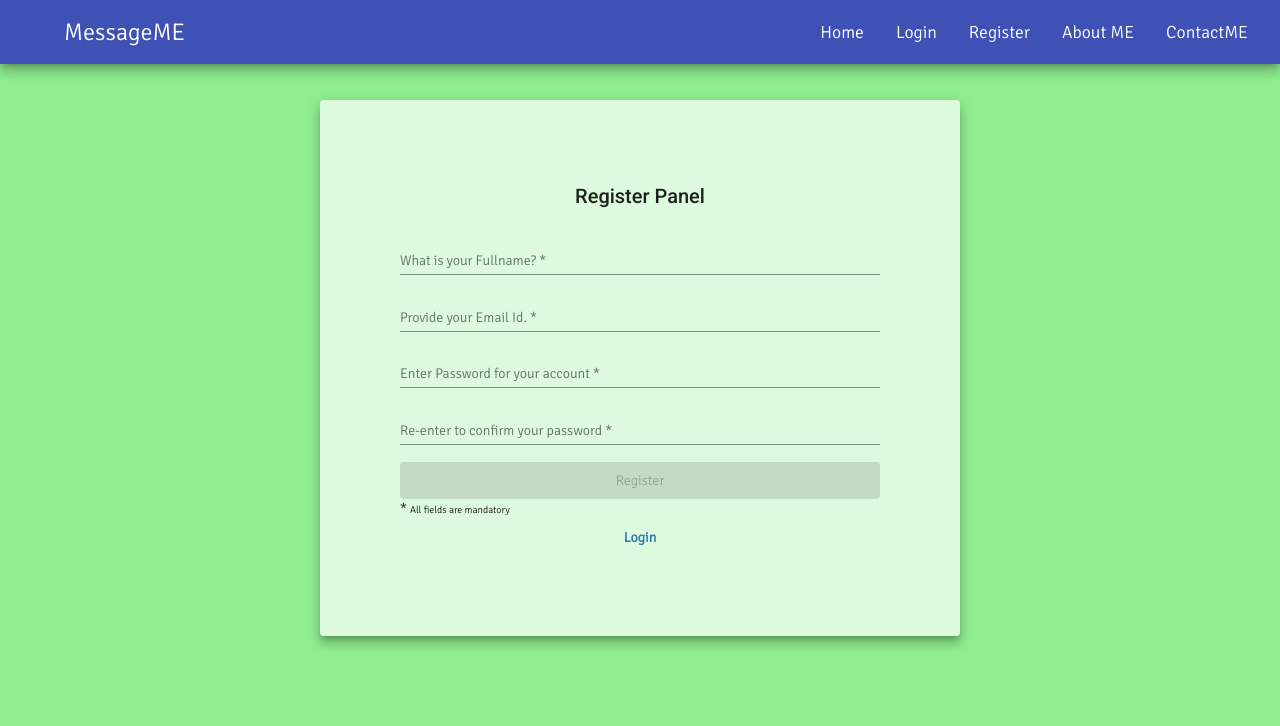
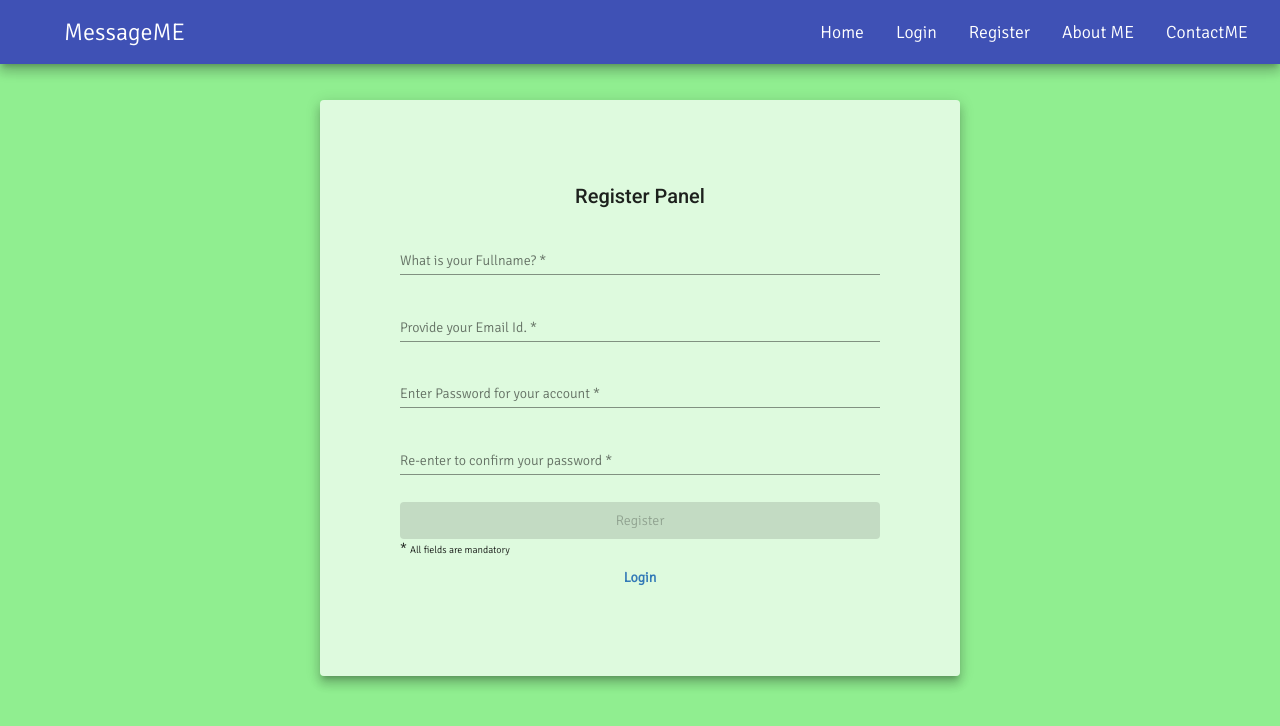
Before and after one commit to manishekaneja/anyMessApplication_a2, an Angular app: page /account/register in a window 1280 px wide. Shown: the top 726 px of the page. Built offline with nearby package versions, Linux system fonts and the light colour scheme.

Commit message:
spacing increased

```diff
--- a/src/app/login/login.component.css
+++ b/src/app/login/login.component.css
@@ -1,7 +1,7 @@
 .login-container {
   margin: 0.5em;
   padding: 5rem;
-  background-color:rgba(255,255,255,0.7);
+  background-color: rgba(255, 255, 255, 0.7);
   display: flex;
   max-width: 40rem;
   margin: auto;
@@ -50,3 +50,6 @@ input:-webkit-autofill {
   -webkit-animation-name: autofill;
   -webkit-animation-fill-mode: both;
 }
+mat-form-field {
+  margin-bottom: 10px;
+}
--- a/src/app/register/register.component.css
+++ b/src/app/register/register.component.css
@@ -1,92 +1,3 @@
-/* /* #formcss{
-    border: 1px solid black;
-    border-radius: 5px;
-    /* background-color: gainsboro; */
-/* overflow: hidden; */
-/*padding: 20px;
- margin-bottom: 10px;
-} */
-/*
-#formcss>*{
-    margin: 0.5em;
-}
-#formcss{
-    display: flex;
-    flex-direction: column;
-    justify-content: center;
-    align-items: center;
-    background-color: rgba(0,0,0,0.2);
-    box-shadow: 0px 0px 10px #353535;
-    padding: 5vh 0vw;
-    border-radius: 5px;
-}
-form{
-    margin: auto;
-    display: grid;
-    grid-gap: 10px;
-    grid-template-columns: 1fr 6fr;
-    grid-auto-rows:2fr 2fr 2fr 2fr 2fr 1.3fr 0.1fr 0.2fr;
-}
-form>label{
-    font-size: 1.2em;
-}
-form>div{
-    display: flex;
-    width: 100%;
-    height: 100%;
-    flex-direction: column;
-}
-form>div>input{
-        padding: 0.5em;
-        border: 0px;
-        border-radius: 0.3em;
-        font-size: 1em;
-}
-form>button,form>a{
-        grid-column-start: 1;
-        grid-column-end: 3;
-}
-
-@media(max-width:425px){
-    form{
-        width: 90%;
-        margin: auto;
-        display: grid;
-        grid-template-columns: 1fr;
-        grid-auto-rows:1fr 2fr;
-    }
-    form>button,form>a{
-        grid-column-start: 1;
-        grid-column-end: 2;
-        text-align: center;
-        border: 0px;
-
-    }
-}
-form>button,form>a{
-    text-align: center;
-        border: 0px;
-        display: inline-block;
-        width: 100%!important;
-        padding: auto;
-        font-weight: 700;
-        font-size: 1.1em;
-        /* text-shadow: 0px 0px 2px #353535; */
-/*
-    }
-    form>button{
-        border-radius: 4px;
-        color: white!important;
-        background-color: rgba(42, 72, 127,0.8);
-        transition: 0.3s;
-    }
-
-    form>button:disabled{
-        background-color: rgba(42, 72, 127,0.5);
-
-        /* opacity: 0.3; */
-/*    }
- */
 .login-container {
   margin: 0.5em;
   padding: 5rem;
@@ -139,3 +50,7 @@ input:-webkit-autofill {
   -webkit-animation-name: autofill;
   -webkit-animation-fill-mode: both;
 }
+
+mat-form-field {
+  margin-bottom: 10px;
+}
```
